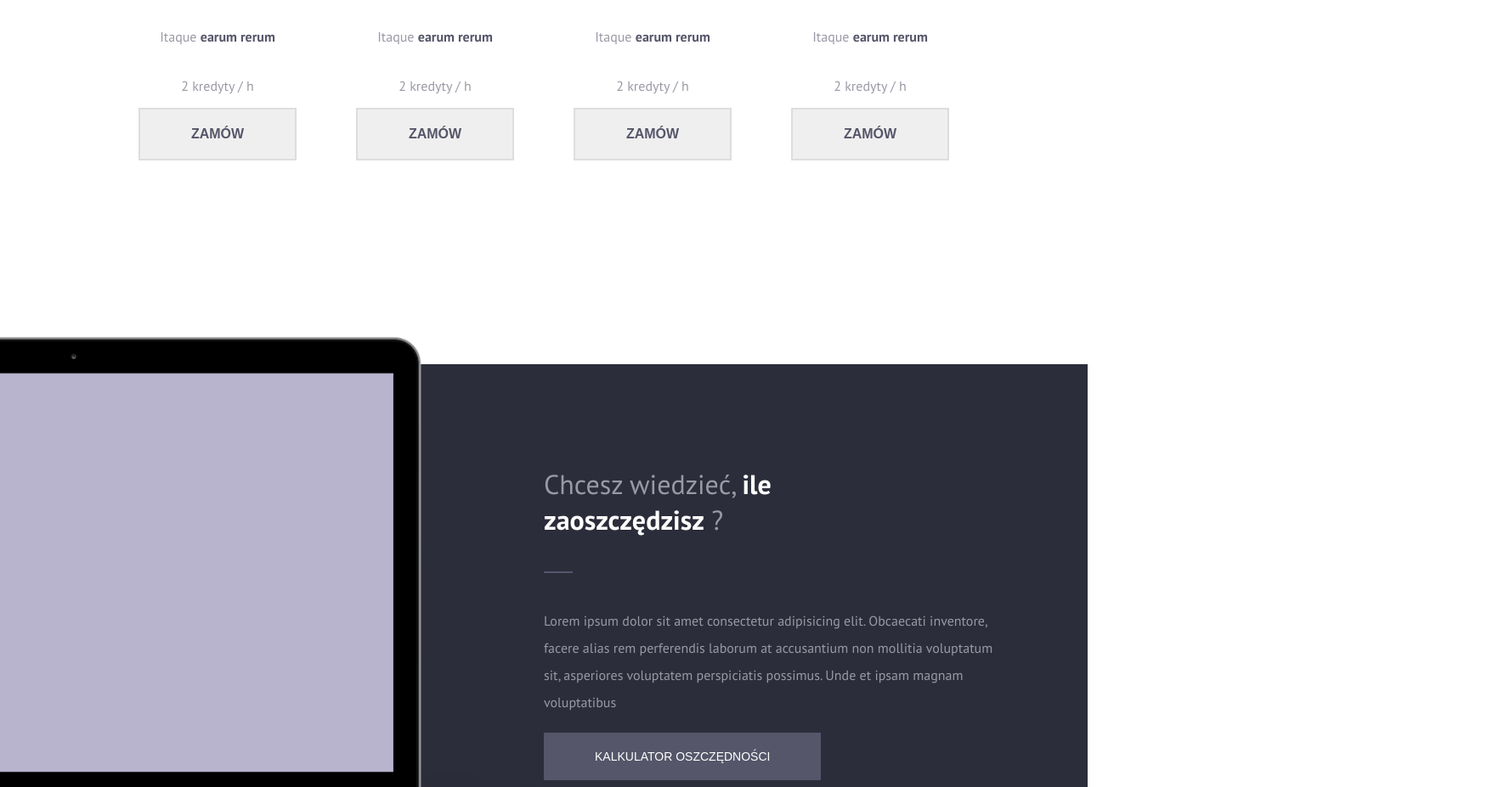
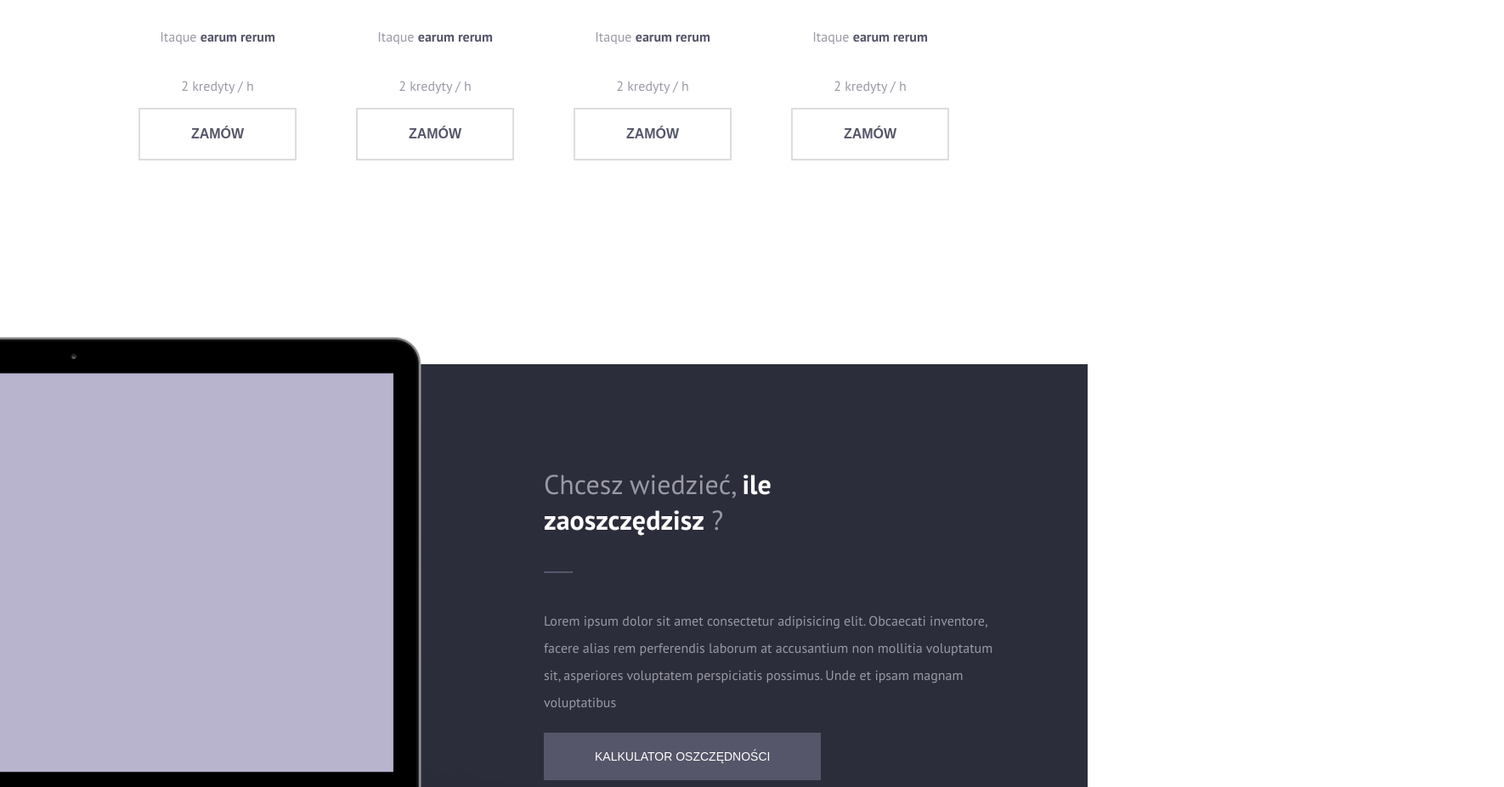
Before and after one commit to amelrc/wf__design, a website: page index.html in a window 1280 px wide. Shown: the part 3220-4147 px from the top of the page at 85% size, 1770 px wide, since content can reach past the window. Drawn offline with Linux system fonts and the light colour scheme.

Commit message:
cross browser checked

```diff
--- a/index.html
+++ b/index.html
@@ -10,6 +10,7 @@
 </head>
 
 <body>
+    <div class="body">
     <header class="header bg">
         <nav class="nav container">
             <h2 class="logo"><span class="boldwhite">VPOWER.</span>CLOUD</h2>
@@ -244,5 +245,6 @@
             </div>
 
     </footer>
+</div>
 </body>
 </html>
--- a/sass/main.scss
+++ b/sass/main.scss
@@ -6,6 +6,10 @@ body {
     padding: 0;
     margin: 0;
     color: $lightpurple;
+    // overflow-x: hidden;
+}
+
+.body {
     overflow-x: hidden;
 }
 
@@ -33,6 +37,7 @@ body {
         @include button;
         color: $purple;
         border: 2px solid $lighterpurple;
+        background: transparent;
     }
     &--single {
         font-weight: normal;
```
Also changed, not shown: css/main.css, css/main.min.css.
